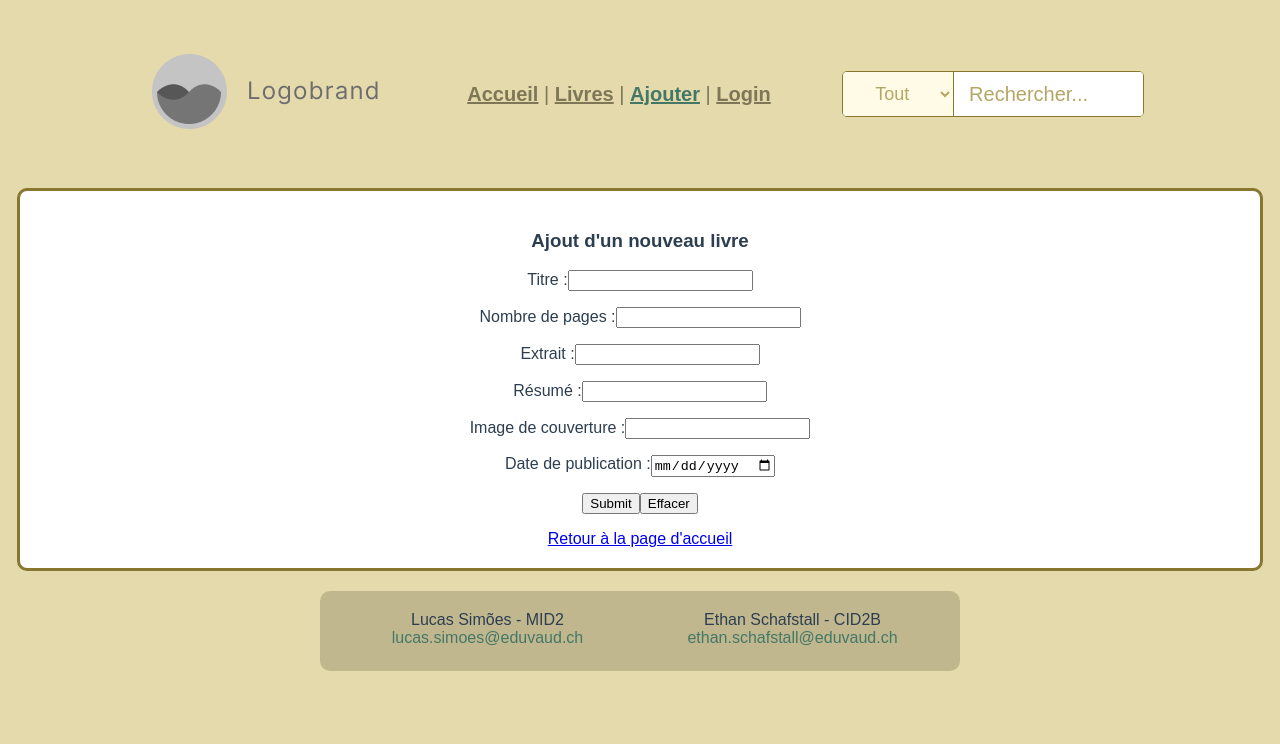
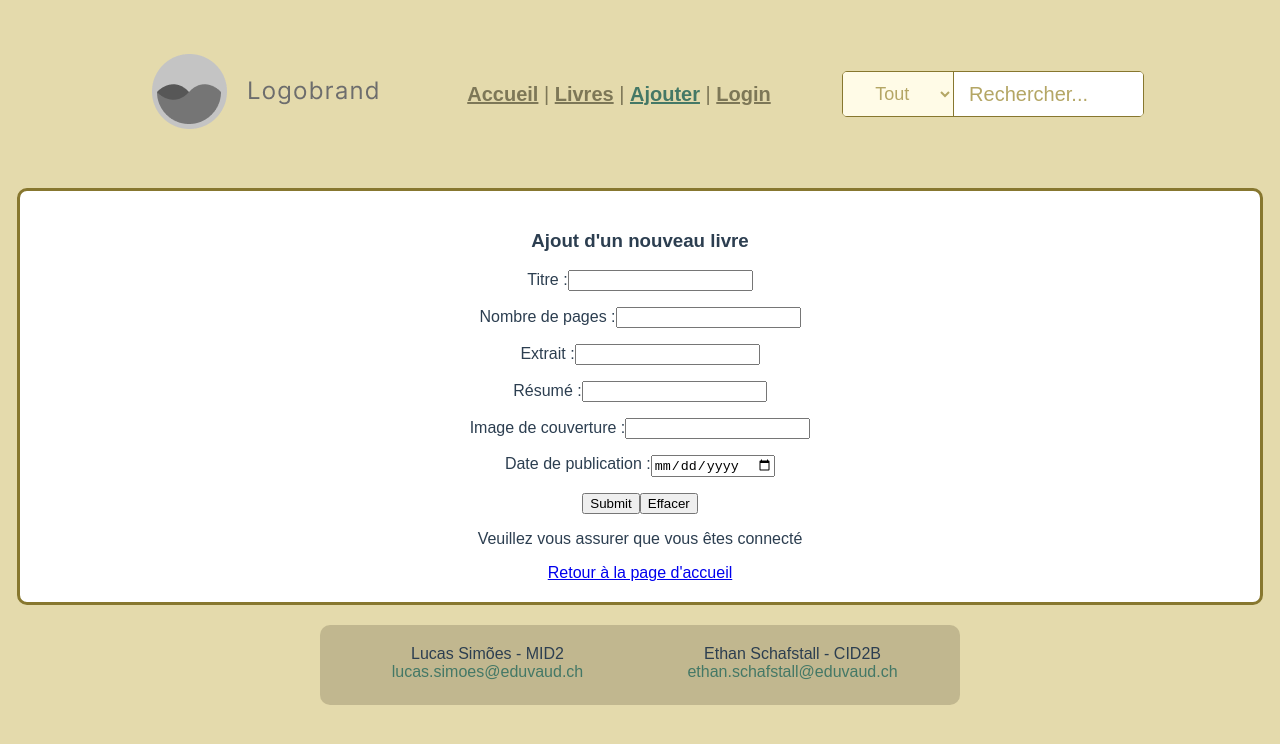
Before and after one commit to ethanschafstall/P_Web_295, a Vue app in the folder frontend/: page /books/add in a window 1280 px wide. Shown: the top 744 px of the page. Built offline with nearby package versions, Linux system fonts and the light colour scheme.

Commit message:
Add a p with a phrase that assures the user that he's connected

```diff
--- a/frontend/src/views/AddBookView.vue
+++ b/frontend/src/views/AddBookView.vue
@@ -112,6 +112,7 @@ export default {
         </p>
       </form>
     </div>
+    <p>Veuillez vous assurer que vous êtes connecté</p>
     <div class="user-footer">
       <RouterLink :to="{ name: 'home' }">Retour à la page d'accueil</RouterLink>
     </div>
```
